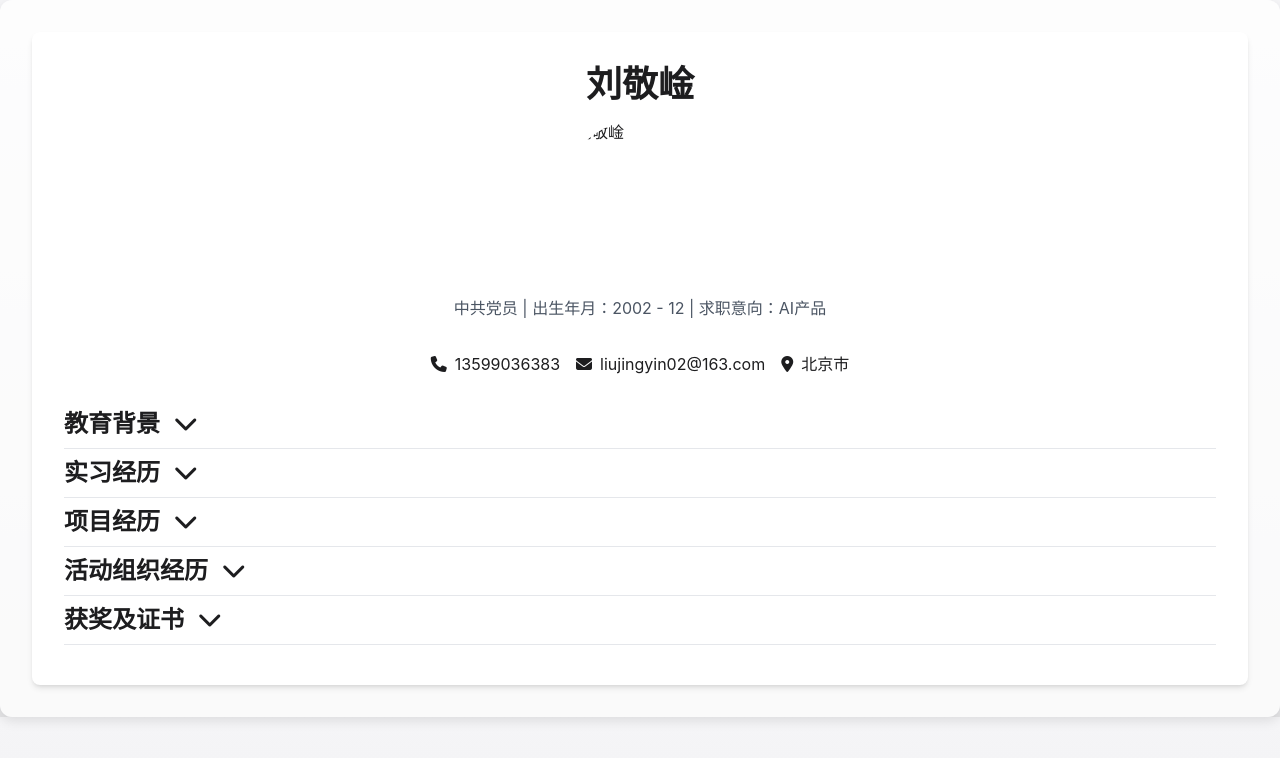
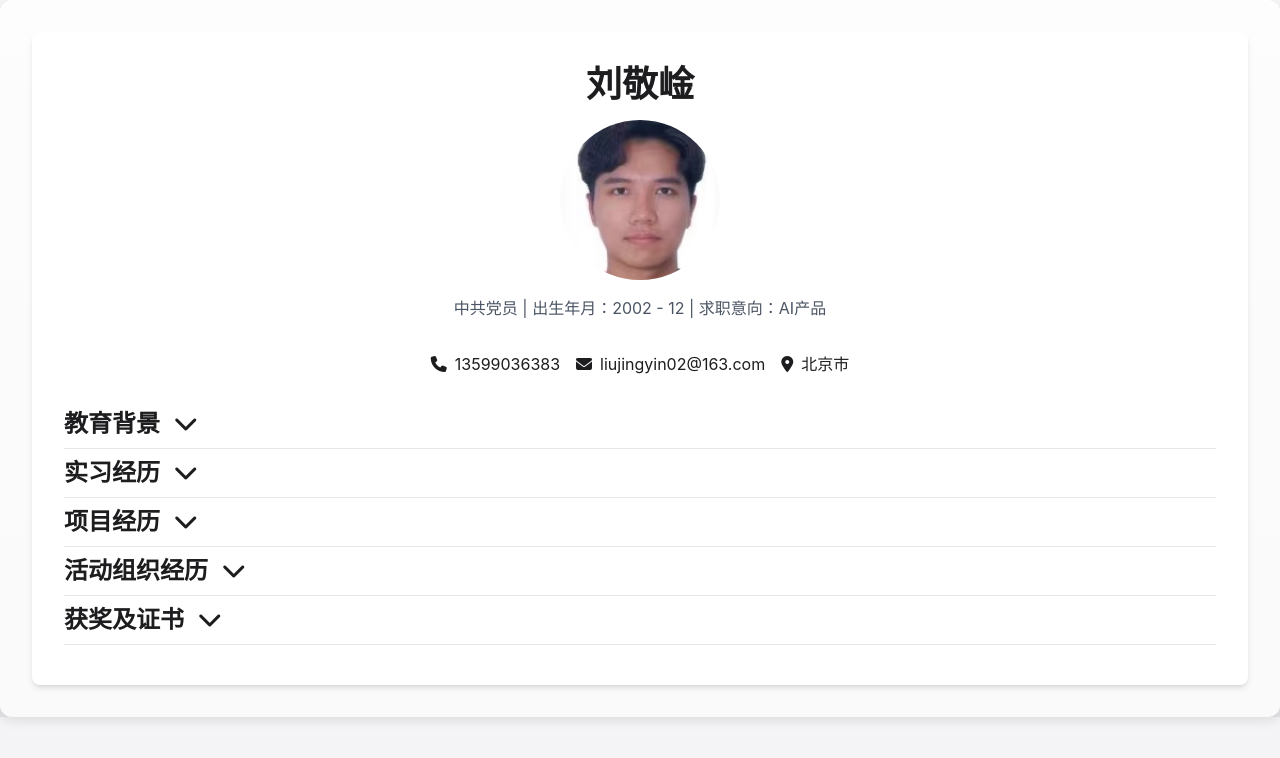
Before and after one commit to instantnoodlesss/instantnoodlesss.github.io, a plain HTML site: page index.html in a window 1280 px wide. Drawn offline with nearby package versions, Linux system fonts and the light colour scheme.

Commit message:
Update index.html

```diff
--- a/index.html
+++ b/index.html
@@ -68,7 +68,7 @@
             <!-- 添加图片 -->
             <div class="flex justify-center mb-4">
                 <!-- 请将下面的图片路径替换为你的图片路径 -->
-                <img src="照片1.png" alt="刘敬崯" class="w-40 h-40 rounded-full object-cover">
+                <img src="https://github.com/instantnoodlesss/instantnoodlesss.github.io/blob/main/%E7%85%A7%E7%89%871.jpg" alt="刘敬崯" class="w-40 h-40 rounded-full object-cover">
             </div>
             <p class="text-center text-gray-600 mb-8">中共党员 | 出生年月：2002 - 12 | 求职意向：AI产品</p>
 
```
